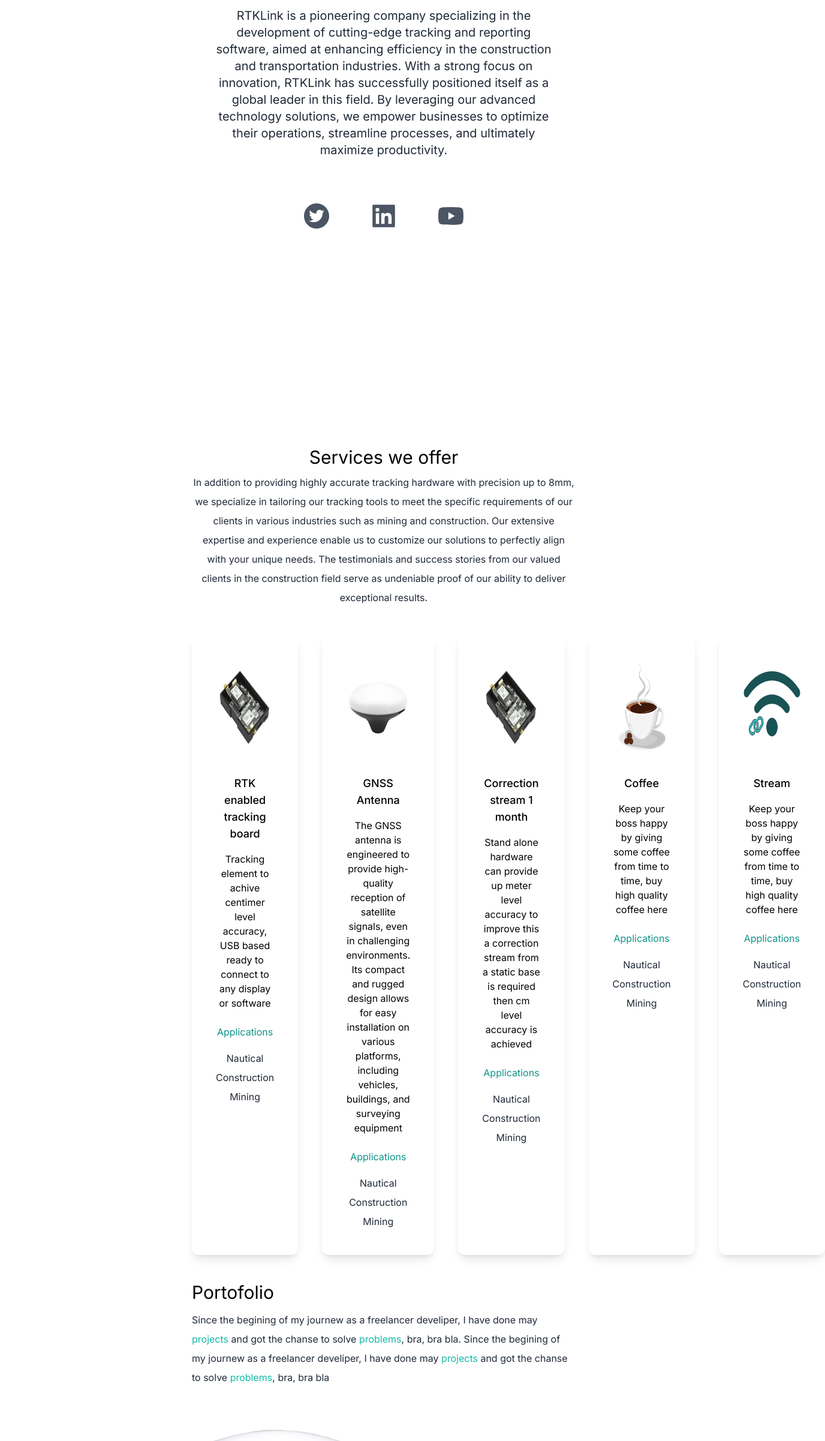
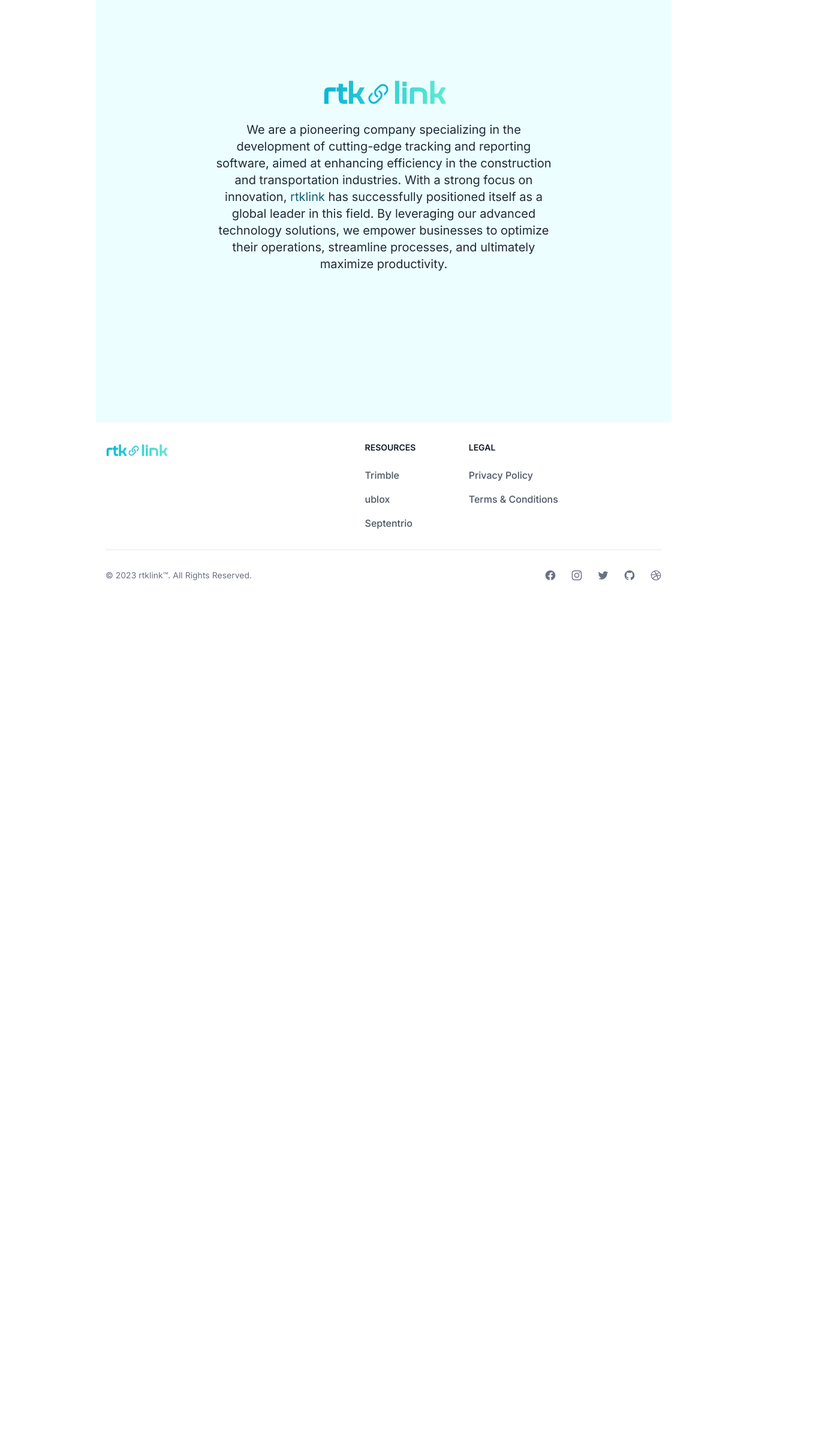
Before and after one commit to FrancoRosa/empyreal, a Next.js app: page / in a window 1280 px wide. Shown: the part 160-2562 px from the top of the page at 60% size, 1376 px wide, since content can reach past the window. After the commit the page ends 1161 px from the top, so only its background shows below. Built offline with nearby package versions, Linux system fonts and the light colour scheme.

Commit message:
update metadata

```diff
--- a/src/app/layout.tsx
+++ b/src/app/layout.tsx
@@ -4,11 +4,6 @@ import { Inter } from "next/font/google";
 import Footer from "@/components/footer";
 
 const inter = Inter({ subsets: ["latin"] });
-
-export const metadata = {
-  title: "rtklink",
-  description: "Your positioning partner in the field",
-};
 
 export default function RootLayout({
   children,
--- a/src/app/page.tsx
+++ b/src/app/page.tsx
@@ -1,123 +1,14 @@
-import {
-  AiFillTwitterCircle,
-  AiFillLinkedin,
-  AiFillYoutube,
-} from "react-icons/ai";
+import Intro from "@/components/intro";
 
-import Image from "next/image";
-import antenna_img from "../../public/img/prod/antenna.png";
-import boards_img from "../../public/img/prod/boards.png";
-import case_img from "../../public/img/prod/case.png";
-import Brand from "@/components/brand";
-import Products from "@/components/products";
+export const metadata = {
+  title: "rtklink | Home",
+  description: "Your positioning partner in the field",
+};
 
 export default function Home() {
   return (
-    <div>
-      <main className="bg-white px-10 md:px-20 lg:px-40 dark:bg-gray-800">
-        <section className="min-h-screen">
-          {/* <Navbar /> */}
-          <div className="text-center p-10">
-            <div className="w-full flex justify-center">
-              <Brand size="text-5xl" />
-            </div>
-
-            <p className="text-md py-5 leading-8 text-gray-800 md:text-xl max-w-xl mx-auto dark:text-gray-300">
-              RTKLink is a pioneering company specializing in the development of
-              cutting-edge tracking and reporting software, aimed at enhancing
-              efficiency in the construction and transportation industries. With
-              a strong focus on innovation, RTKLink has successfully positioned
-              itself as a global leader in this field. By leveraging our
-              advanced technology solutions, we empower businesses to optimize
-              their operations, streamline processes, and ultimately maximize
-              productivity.
-            </p>
-          </div>
-          <div className="text-5xl flex justify-center gap-16 py-3 text-gray-600">
-            <a href="#">
-              <AiFillTwitterCircle />
-            </a>
-            <a href="#">
-              <AiFillLinkedin />
-            </a>
-            <a href="#">
-              <AiFillYoutube />
-            </a>
-          </div>
-        </section>
-        <section>
-          <div>
-            <h3 className="text-3xl pt-10 text-center"> Services we offer</h3>
-            <p className="text-md py-2 leading-8 text-gray-800 text-center">
-              In addition to providing highly accurate tracking hardware with
-              precision up to 8mm, we specialize in tailoring our tracking tools
-              to meet the specific requirements of our clients in various
-              industries such as mining and construction. Our extensive
-              expertise and experience enable us to customize our solutions to
-              perfectly align with your unique needs. The testimonials and
-              success stories from our valued clients in the construction field
-              serve as undeniable proof of our ability to deliver exceptional
-              results.
-            </p>
-          </div>
-        </section>
-        <Products />
-        <section>
-          <div>
-            <h3 className="text-3xl py-1">Portofolio</h3>
-            <p className="text-md py-2 leading-8 text-gray-800">
-              Since the begining of my journew as a freelancer develiper, I have
-              done may
-              <span className="text-teal-500"> projects </span>
-              and got the chanse to solve
-              <span className="text-teal-500"> problems</span>, bra, bra bla.
-              Since the begining of my journew as a freelancer develiper, I have
-              done may
-              <span className="text-teal-500"> projects </span>
-              and got the chanse to solve
-              <span className="text-teal-500"> problems</span>, bra, bra bla
-            </p>
-            <div className="flex flex-col gap-10 py-10 lg:flex-row lg:flex-wrap">
-              <div className="basis-1/3 flex-1">
-                <Image
-                  className="rounded-lg object-cover"
-                  src={antenna_img}
-                  alt="product image"
-                />
-              </div>
-              <div className="basis-1/3 flex-1">
-                <Image
-                  className="rounded-lg object-cover"
-                  src={case_img}
-                  alt="product image"
-                />
-              </div>
-              <div className="basis-1/3 flex-1">
-                <Image
-                  className="rounded-lg object-cover"
-                  src={boards_img}
-                  alt="product image"
-                />
-              </div>
-              <div className="basis-1/3 flex-1">
-                <Image
-                  className="rounded-lg object-cover"
-                  src={antenna_img}
-                  alt="product image"
-                />
-              </div>
-              <div className="basis-1/3 flex-1">
-                <Image
-                  className="rounded-lg object-cover"
-                  src={case_img}
-                  alt="product image"
-                />
-              </div>
-            </div>
-          </div>
-        </section>
-        {/* <Footer /> */}
-      </main>
-    </div>
+    <>
+      <Intro />
+    </>
   );
 }
--- a/src/app/shop/page.tsx
+++ b/src/app/shop/page.tsx
@@ -1,3 +1,14 @@
+import Products from "@/components/products";
+
+export const metadata = {
+  title: "rtklink | Shop",
+  description: "Your positioning partner in the field",
+};
 export default function Shop() {
-  return <div>Shop</div>;
+  return (
+    <>
+      <h1 className="text-center">Shop</h1>
+      <Products />
+    </>
+  );
 }
--- a/src/app/terms/page.tsx
+++ b/src/app/terms/page.tsx
@@ -1,3 +1,8 @@
+export const metadata = {
+  title: "rtklink | Terms and conditions",
+  description: "Your positioning partner in the field",
+};
+
 export default function Terms() {
   return (
     <section className="px-20">
--- a/src/components/footer.tsx
+++ b/src/components/footer.tsx
@@ -1,10 +1,11 @@
 // import Image from "next/image";
 
+import Link from "next/link";
 import Brand from "./brand";
 
 const Footer = () => {
   return (
-    <footer className="bg-white dark:bg-gray-900">
+    <footer className="bg-white dark:bg-gray-900 sticky">
       <div className="mx-auto w-full max-w-screen-xl p-4 py-6 lg:py-8">
         <div className="md:flex md:justify-between">
           <div className="mb-6 md:mb-0">
@@ -56,9 +57,9 @@ const Footer = () => {
                   </a>
                 </li>
                 <li>
-                  <a href="#" className="hover:underline">
+                  <Link href="terms" className="hover:underline">
                     Terms &amp; Conditions
-                  </a>
+                  </Link>
                 </li>
               </ul>
             </div>
@@ -68,9 +69,9 @@ const Footer = () => {
         <div className="sm:flex sm:items-center sm:justify-between">
           <span className="text-sm text-gray-500 sm:text-center dark:text-gray-400">
             © 2023{" "}
-            <a href="https://flowbite.com/" className="hover:underline">
+            <Link href="/" className="hover:underline">
               rtklink™
-            </a>
+            </Link>
             . All Rights Reserved.
           </span>
           <div className="flex mt-4 space-x-6 sm:justify-center sm:mt-0">
--- /dev/null
+++ b/src/components/intro.tsx
@@ -0,0 +1,22 @@
+import Brand from "./brand";
+
+export default function Intro() {
+  return (
+    <section className="min-h-screen flex flex-col justify-center bg-cyan-50">
+      <div className="w-full flex justify-center">
+        <Brand size="text-5xl" />
+      </div>
+
+      <p className="text-center text-md py-5 leading-8 text-gray-800 md:text-xl max-w-xl mx-auto dark:text-gray-300">
+        We are a pioneering company specializing in the development of
+        cutting-edge tracking and reporting software, aimed at enhancing
+        efficiency in the construction and transportation industries. With a
+        strong focus on innovation,
+        <span className="text-cyan-800"> rtklink </span>has successfully
+        positioned itself as a global leader in this field. By leveraging our
+        advanced technology solutions, we empower businesses to optimize their
+        operations, streamline processes, and ultimately maximize productivity.
+      </p>
+    </section>
+  );
+}
--- a/src/components/navbar.tsx
+++ b/src/components/navbar.tsx
@@ -2,16 +2,17 @@
 import { useState } from "react";
 import Brand from "./brand";
 import { AiOutlineShoppingCart } from "react-icons/ai";
+import Link from "next/link";
 
 const Navbar = () => {
   const [display, setDisplay] = useState(false);
 
   return (
-    <nav className="bg-white border-gray-200 dark:bg-gray-900">
+    <nav className="bg-white border-gray-200 dark:bg-gray-900 sticky">
       <div className="max-w-screen-xl flex flex-wrap items-center justify-between mx-auto p-4">
-        <a href="/" className="flex items-center">
+        <Link href="/" className="flex items-center">
           <Brand />
-        </a>
+        </Link>
         <button
           data-collapse-toggle="navbar-default"
           type="button"
@@ -43,28 +44,28 @@ const Navbar = () => {
         >
           <ul className="font-medium flex flex-col p-4 md:p-0 mt-4 border border-gray-100 rounded-lg bg-gray-50 md:flex-row md:space-x-8 md:mt-0 md:border-0 md:bg-white dark:bg-gray-800 md:dark:bg-gray-900 dark:border-gray-700">
             <li>
-              <a
-                href="#"
+              <Link
+                href="/shop"
                 className="block py-2 pl-3 pr-4 text-gray-900 rounded hover:bg-gray-100 md:hover:bg-transparent md:border-0 md:hover:text-cyan-700 md:p-0 dark:text-white md:dark:hover:text-blue-500 dark:hover:bg-gray-700 dark:hover:text-white md:dark:hover:bg-transparent"
               >
                 Shop
-              </a>
+              </Link>
             </li>
             <li>
-              <a
+              <Link
                 href="#"
                 className="block py-2 pl-3 pr-4 text-gray-900 rounded hover:bg-gray-100 md:hover:bg-transparent md:border-0 md:hover:text-cyan-700 md:p-0 dark:text-white md:dark:hover:text-blue-500 dark:hover:bg-gray-700 dark:hover:text-white md:dark:hover:bg-transparent"
               >
                 News
-              </a>
+              </Link>
             </li>
             <li>
-              <a
+              <Link
                 href="#"
                 className="block py-2 pl-3 pr-4 text-gray-900 rounded hover:bg-gray-100 md:hover:bg-transparent md:border-0 md:hover:text-cyan-700 md:p-0 dark:text-white md:dark:hover:text-blue-500 dark:hover:bg-gray-700 dark:hover:text-white md:dark:hover:bg-transparent"
               >
                 Support
-              </a>
+              </Link>
             </li>
             <li>
               <a
--- a/src/components/products.tsx
+++ b/src/components/products.tsx
@@ -39,7 +39,7 @@ const Products = () => {
     },
   ];
   return (
-    <div className="lg:flex gap-10">
+    <section className="lg:flex gap-10">
       {/* <div className="bg-gradient-to-b from-teal-500  dark:to-red-300 rounded-full w-80 h-80 mt-20 mx-auto md:h-96 md:w-96 p-4">
         <Image src={antenna_img} alt="calibrated antenna" className="" />
       </div> */}
@@ -55,13 +55,12 @@ const Products = () => {
           />
           <h3 className="text-lg font-medium pt-8 pb-2">{product.name}</h3>
           <p className="py-2">{product.description}</p>
-          <h4 className="py-4 text-teal-600">Applications</h4>
-          <p className="text-gray-800 py-1">Nautical</p>
-          <p className="text-gray-800 py-1">Construction</p>
-          <p className="text-gray-800 py-1">Mining</p>
+          <button className="bg-cyan-500 text-white rounded-lg py-2 px-4 font-bold hover:bg-teal-600">
+            Add to card
+          </button>
         </div>
       ))}
-    </div>
+    </section>
   );
 };
 export default Products;
```
